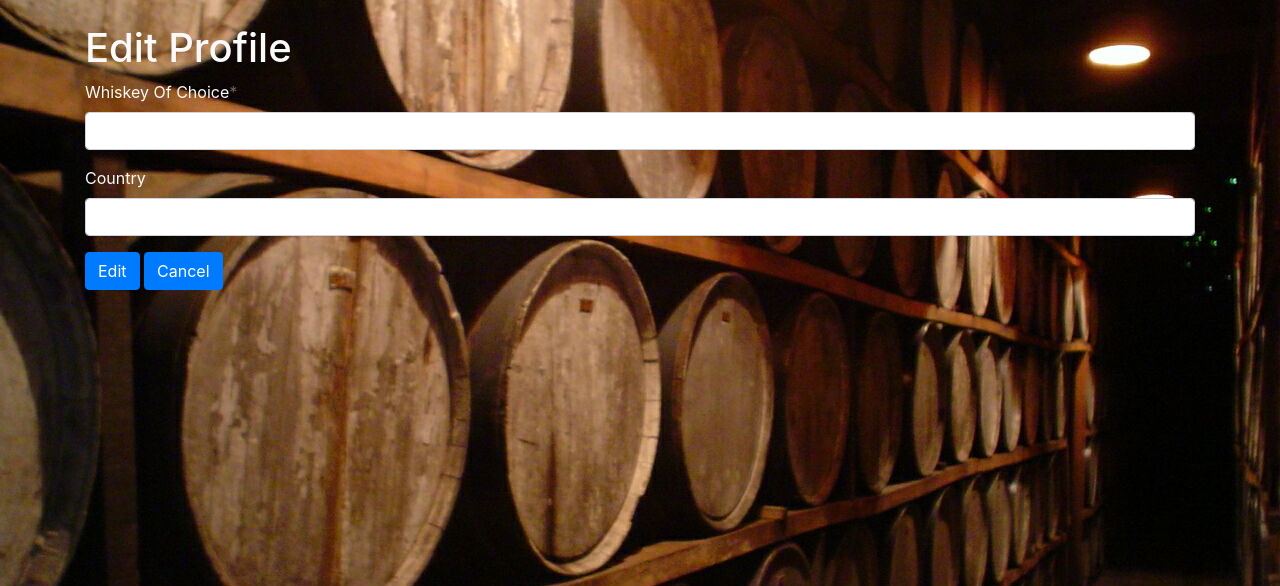
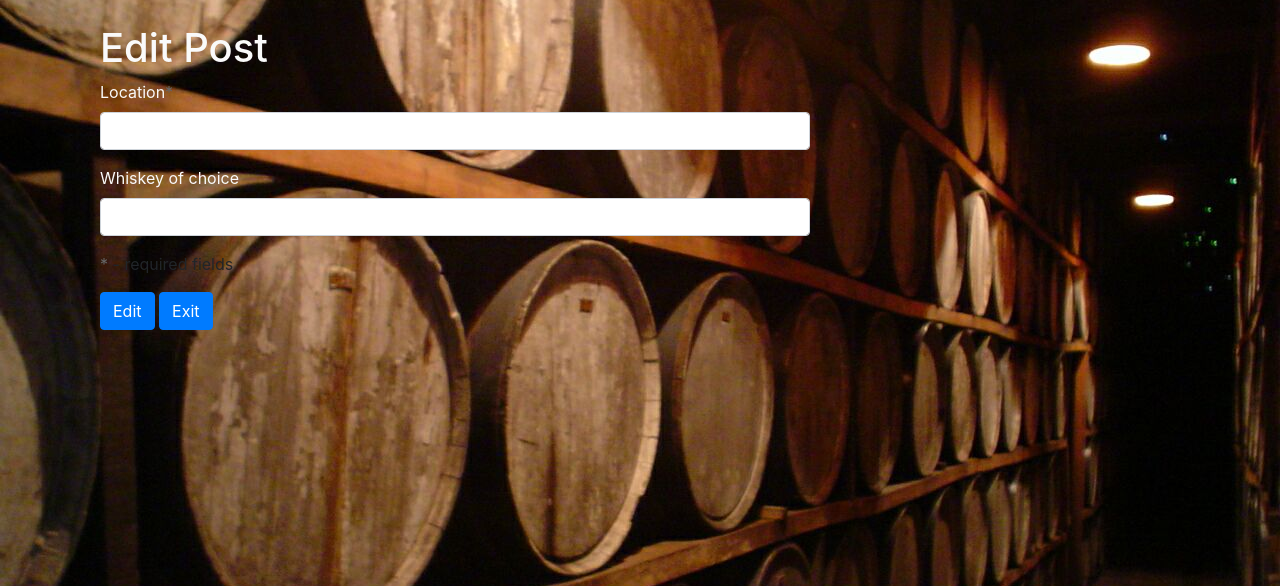
Before and after one commit to pbtrad/The-Malt-Mention, a Flask app: template templates/edit_profile.html in a window 1280 px wide. Shown: the part 56-642 px from the top of the page. Run offline with Flask 2, Linux system fonts and the light colour scheme; the template is opened without the code that fills it, so the values that code supplies are empty; some libraries are stand-ins or nearby versions.

Commit message:
Changed form arrangement in edit_profile.html.

```diff
--- a/templates/edit_profile.html
+++ b/templates/edit_profile.html
@@ -28,7 +28,7 @@
                                     <div class="col-sm-6">
                                         <p class="m-b-10 f-w-600">Favourite Whiskey</p>
                                         <h6 class="f-w-400">{{ user.favourite_whiskey }}</h6>
-                                    </div>-->
+                                    </div>
                                     <h1>Edit Profile</h1>
 
                                     <form action="{{ url_for('edit_profile', user_id=user._id) }}"
@@ -50,12 +50,12 @@
                                         </div>
 
                                         <div class="form-group">
-                                            <!--<button type="submit" class="btn btn-primary">
+                                            <button type="submit" class="btn btn-primary">
                                                 Edit
                                             </button>-->
                                             <!--<button class="btn btn-default">
     		            Cancel
-                    </button>-->
+                    </button>
                                             <a class="btn btn-primary"
                                                 href="{{ url_for('profile', username=session['user']) }}"
                                                 role="button" type="submit">Edit</a>
@@ -76,6 +76,47 @@
         </div>
     </div>
 </div>
+</div>-->
+
+
+<div class="container">
+	<div class="row">
+
+	    <div class="col-md-8 col-md-offset-2">
+
+    		<h1>Edit Post</h1>
+
+    		<form action="{{ url_for('edit_profile', user_id=user._id) }}" method="POST">
+
+    		    <div class="form-group">
+    		        <label for="user_country">Location<span class="require">*</span></label>
+    		        <input type="text" class="form-control" id="user_country" name="user_country" minlength="5" maxlength="50" value="{{ user.user_country }}" required/>
+    		    </div>
+
+    		    <div class="form-group">
+    		        <label for="favourite_whiskey">Whiskey of choice</label>
+    		        <input type="text" class="form-control" id="favourite_whiskey" name="favourite_whiskey" minlength="5" maxlength="50" value="{{ user.favourite_whiskey }}" required/>
+    		    </div>
+
+    		    <div class="form-group">
+    		        <p><span class="require">*</span> - required fields</p>
+    		    </div>
+
+    		    <div class="form-group">
+    		        <button type="submit" class="btn btn-primary">
+    		            Edit
+    		        </button>
+    		        <!--<button class="btn btn-default">
+    		            Cancel
+                    </button>-->
+                    <a class="btn btn-primary" href="{{ url_for('profile', username=session['user']) }}" role="button">Exit</a>
+    		    </div>
+
+    		</form>
+		</div>
+
+	</div>
 </div>
 
+
 {% endblock %}
```
